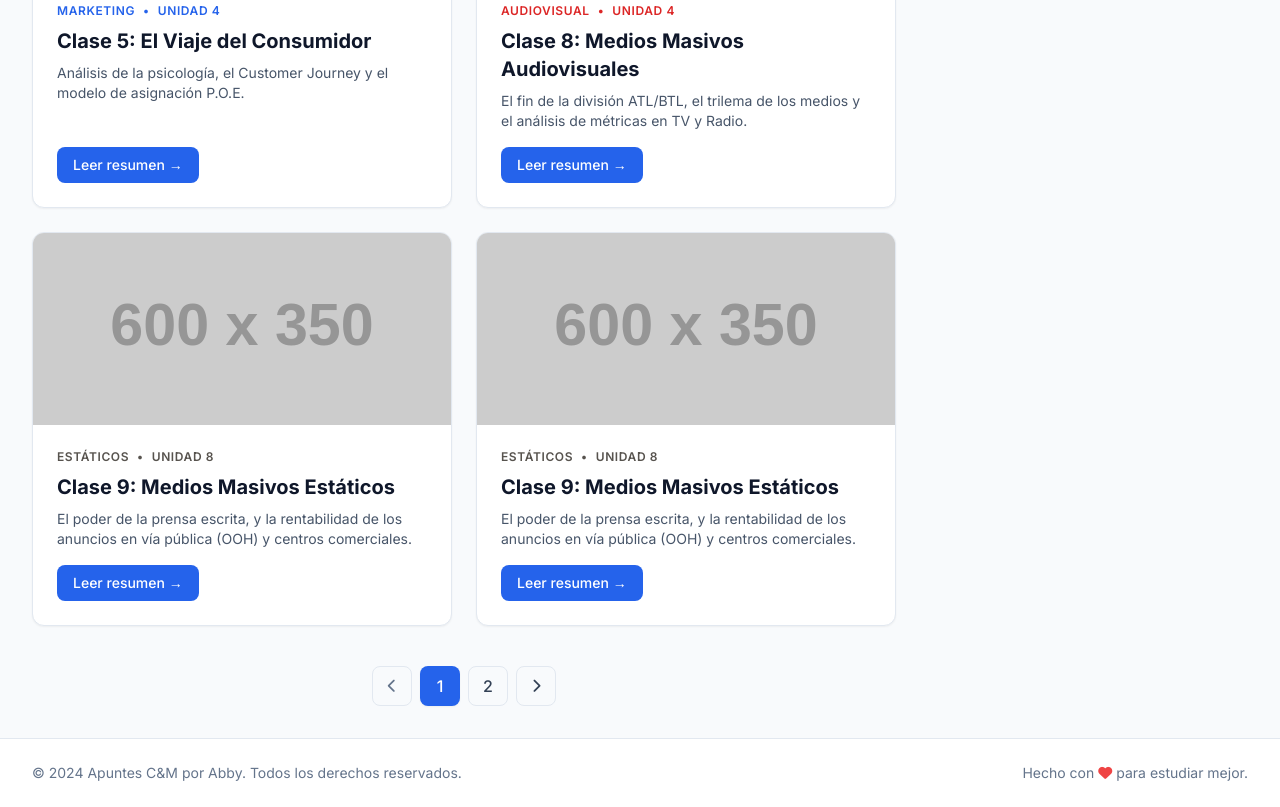
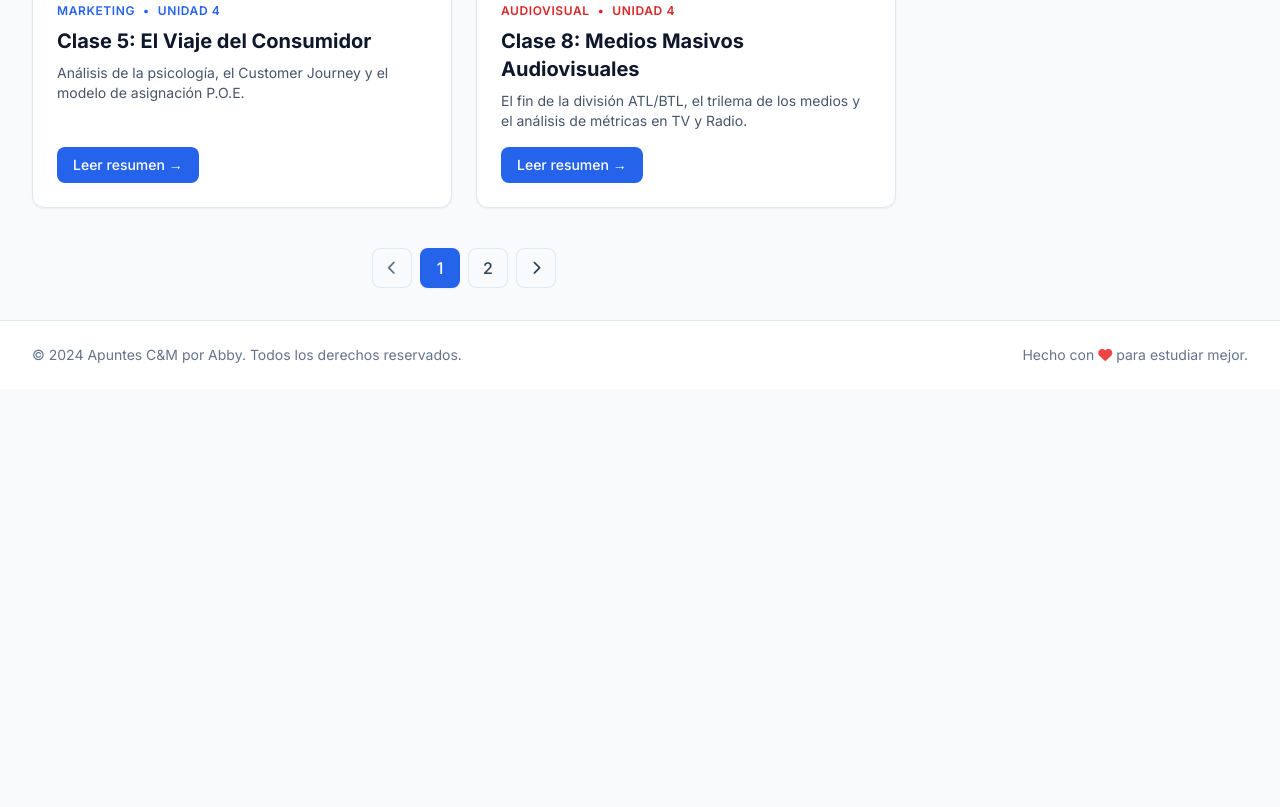
Before and after one commit to abbyrom-lab/PC_Comunicaciones-de-marketing, a plain HTML site: page index.html in a window 1280 px wide. Shown: the part 1315-2122 px from the top of the page. After the commit the page ends 1704 px from the top, so only its background shows below. Drawn offline with nearby package versions, Linux system fonts and the light colour scheme; placeholder pictures from the web are drawn by us.

Commit message:
Remove duplicate Clase 9 article section
Removed duplicate article section for Clase 9.

```diff
--- a/index.html
+++ b/index.html
@@ -179,39 +179,6 @@
         </div>
     </div>
 </article>
-                <!-- Tarjeta de Clase 9 -->
-<article class="bg-white rounded-xl shadow-sm border border-slate-200 overflow-hidden hover:shadow-md transition-shadow duration-300 flex flex-col">
-    <img src="https://placehold.co/600x350/f5f5f4/57534e?text=Clase+9" alt="Imagen representativa Clase 9" class="w-full h-48 object-cover">
-    <div class="p-6 flex-grow flex flex-col">
-        <div class="flex items-center gap-2 text-xs text-stone-600 font-semibold uppercase tracking-wider mb-2">
-            <span>Estáticos</span><span>•</span><span>Unidad 8</span>
-        </div>
-        <h2 class="text-xl font-bold text-slate-900 mb-2">Clase 9: Medios Masivos Estáticos</h2>
-        <p class="text-slate-600 text-sm mb-4 line-clamp-3">El poder de la prensa escrita, y la rentabilidad de los anuncios en vía pública (OOH) y centros comerciales.</p>
-        <div class="mt-auto">
-            <a href="clase-09.html" class="inline-flex items-center justify-center bg-blue-600 hover:bg-blue-700 text-white px-4 py-2 rounded-lg text-sm font-medium transition-colors">
-                Leer resumen &rarr;
-            </a>
-        </div>
-    </div>
-</article>
-                <!-- Tarjeta de Clase 9 -->
-<article class="bg-white rounded-xl shadow-sm border border-slate-200 overflow-hidden hover:shadow-md transition-shadow duration-300 flex flex-col">
-    <img src="https://placehold.co/600x350/f5f5f4/57534e?text=Clase+9" alt="Imagen representativa Clase 9" class="w-full h-48 object-cover">
-    <div class="p-6 flex-grow flex flex-col">
-        <div class="flex items-center gap-2 text-xs text-stone-600 font-semibold uppercase tracking-wider mb-2">
-            <span>Estáticos</span><span>•</span><span>Unidad 8</span>
-        </div>
-        <h2 class="text-xl font-bold text-slate-900 mb-2">Clase 9: Medios Masivos Estáticos</h2>
-        <p class="text-slate-600 text-sm mb-4 line-clamp-3">El poder de la prensa escrita, y la rentabilidad de los anuncios en vía pública (OOH) y centros comerciales.</p>
-        <div class="mt-auto">
-            <a href="clase-09.html" class="inline-flex items-center justify-center bg-blue-600 hover:bg-blue-700 text-white px-4 py-2 rounded-lg text-sm font-medium transition-colors">
-                Leer resumen &rarr;
-            </a>
-        </div>
-    </div>
-</article>
-
             </div>
 
             <!-- Paginación (Ejemplo visual) -->
```
